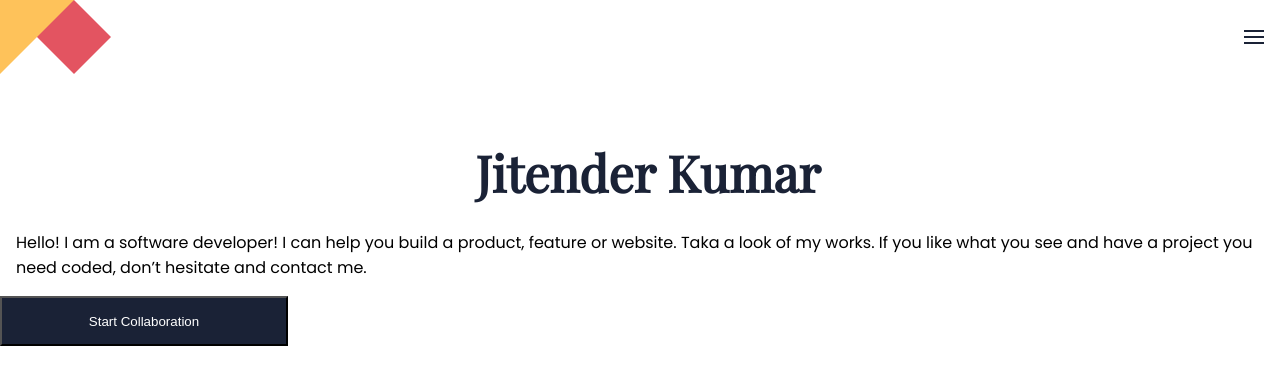
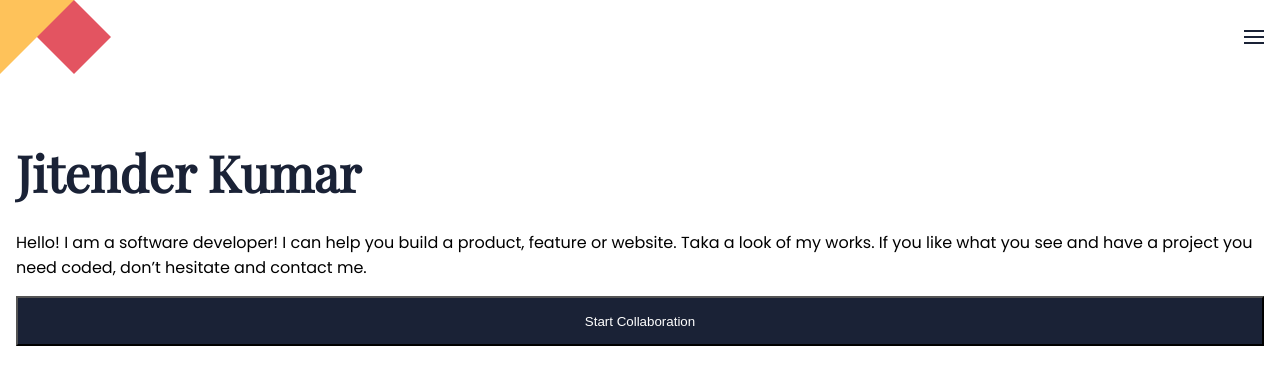
Before and after one commit to ohyajk/portfolio1, a website: page index.html in a window 1280 px wide. Drawn offline with nearby package versions, Linux system fonts and the light colour scheme.

Commit message:
Update CSS

```diff
--- a/style.css
+++ b/style.css
@@ -34,9 +34,9 @@ body {
 
 .hero-section {
   display: flex;
-  justify-content: center;
+  justify-content: start;
   flex-direction: column;
-  align-items: center;
+  align-items: flex-start;
 }
 
 .heading {
@@ -47,6 +47,7 @@ body {
   margin-top: 104px;
   line-height: 50px;
   margin-bottom: 16px;
+  text-align: left;
 }
 
 .para {
@@ -54,10 +55,17 @@ body {
   padding: 0 16px;
 }
 
+.btn-section {
+  display: flex;
+  justify-content: center;
+}
+
 .btn {
   color: white;
   background-color: #1a2236;
   height: 50px;
-  width: 288px;
+  width: 100%;
+  margin-left: 16px;
+  margin-right: 16px;
   text-align: center;
 }
```
